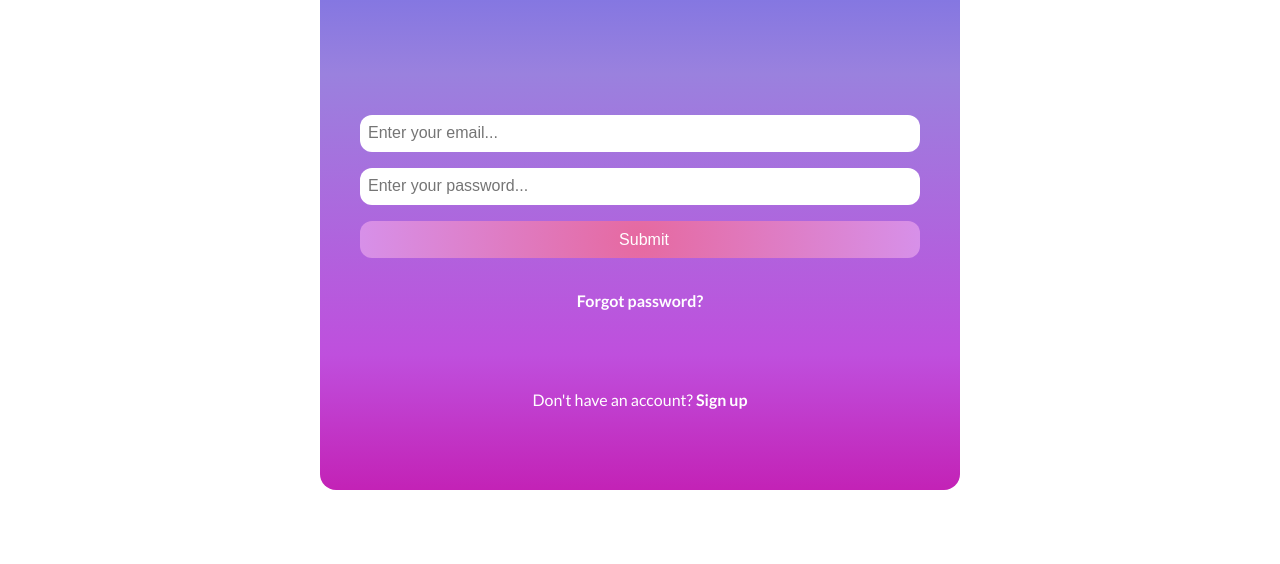
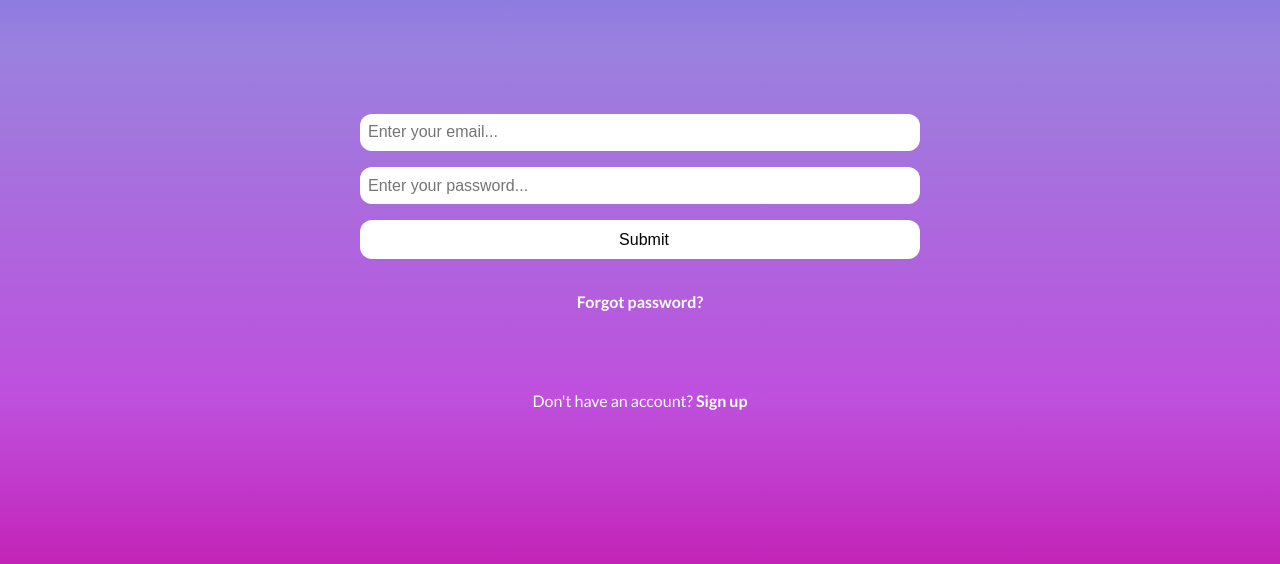
Before and after one commit to Jess247/forms, a plain HTML site: page minimalist-login/index.html in a window 1280 px wide. Shown: the part 230-794 px from the top of the page. Drawn offline with Linux system fonts and the light colour scheme.

Commit message:
Update style

```diff
--- a/minimalist-login/css/styles.css
+++ b/minimalist-login/css/styles.css
@@ -12,6 +12,8 @@ body {
     display: flex;
     justify-content: center;
     align-items: center;
+    background: rgb(195,34,182);
+    background: linear-gradient(0deg, rgba(195,34,182,1) 0%, rgba(191,79,221,1) 21%, rgba(154,129,222,1) 65%, rgba(90,99,232,1) 100%);
 }
 
 main {
@@ -19,8 +21,6 @@ main {
     max-width: 40em;
     height: 80vh;
     max-height: 70em;
-    background: rgb(195,34,182);
-    background: linear-gradient(0deg, rgba(195,34,182,1) 0%, rgba(191,79,221,1) 21%, rgba(154,129,222,1) 65%, rgba(90,99,232,1) 100%);
     border-radius: 1em;
 }
 
@@ -72,13 +72,14 @@ label {
     font-size: 1rem;
 }
 .submit-btn {
-    color: #fff;
-    background: rgb(230,105,160);
-    background: radial-gradient(circle, rgba(230,105,160,1) 0%, rgba(215,144,233,1) 100%);
+    color: #000;
+    background: #fff;
+    border: 1px solid transparent;
 }
 .submit-btn:hover {
-    background: rgb(195,34,182);
-background: linear-gradient(0deg, rgba(195,34,182,1) 0%, rgba(191,79,221,1) 21%, rgba(154,129,222,1) 65%, rgba(90,99,232,1) 100%);
+    background: radial-gradient(circle, rgba(230,105,160,1) 0%, rgba(215,144,233,1) 100%);
+    border: 1px solid rgba(215,144,233,1);
+    color: #fff;
 }
 
 .forgot-pw_link {
```
